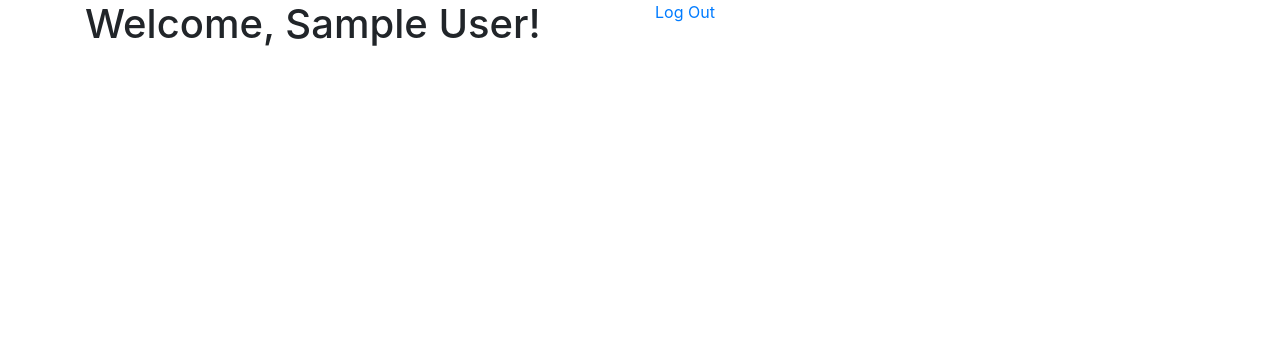
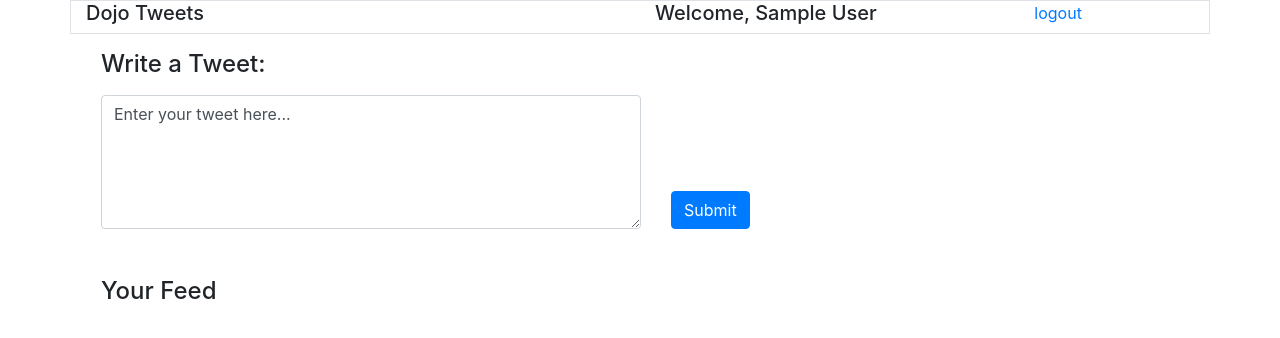
Before and after one commit to blacroix55/CodingDojo, a Flask app: page /user/1 in a window 1280 px wide. Shown: the top 338 px of the page. Run offline with Flask 2, Linux system fonts and the light colour scheme; the visitor is signed in with stand-in values (Sample User, id 1); data that the repository does not hold is empty; some libraries are stand-ins or nearby versions.

Commit message:
added Tweet landing page + tweet validation/submission + twitter feed

```diff
--- a/python/flask_mysql/registration/server.py
+++ b/python/flask_mysql/registration/server.py
@@ -5,17 +5,22 @@ from mysqlconnection import connectToMySQL      # import the function that will
 
 app = Flask(__name__)
 
-# App-wide items to be used throughout the program:
+#   App-wide items to be used throughout the program:
 app.secret_key = 'shh, this is a secret.  no one should know.' # set a secret key for security purposes
 EMAIL_REGEX = re.compile(r'^[a-zA-Z0-9.+_-]+@[a-zA-Z0-9._-]+\.[a-zA-Z]+$')
 bcrypt = Bcrypt(app)
 
+#   MAIN LANDING PAGE - REGISTRATION AND LOGIN
 @app.route("/")
 def index():
+    print ('*'*20)
+    print ('Rendering index.html')
     return render_template("index.html")
 
+#   CREATE NEW USER
 @app.route("/user/create", methods=["POST"])
 def create():
+    print ('*'*20)
     print ('Got registration request')
     print (request.form)
 
@@ -89,8 +94,11 @@ def create():
         print ("BAD DATA, DID NOT COMMIT")
     return redirect("/")
 
+#   USER LOGIN SEQUENCE
 @app.route("/user/login", methods=["POST"])
 def login():
+    print ('*'*20)
+    print ('Attempting to log user in')
     # Set up session data for auth = False
     if 'auth' not in session:
         session['auth'] = False
@@ -144,16 +152,68 @@ def login():
     # If user/pwd is wrong, punt back to /
     return redirect('/')
 
+#   USER HOME PAGE
 @app.route("/user/<int:id>")
 def home(id):
-    print ('entering /home (post auth)')
-    print (session)
-    if (session['auth']==True)  and (id == session['id']):
-        print ('session auth is true, going to render home.html next')
-        return render_template('home.html',session=session)
-    else:
+    print ('*'*20)
+    print ('Moving to user home page, post auth')
+
+    # If user not logged in or landing at right place, punt back to /
+    if (session['auth']==False)  or (id != session['id']):
         return redirect('/')
 
+    # Grab tweets to pass into render_template
+    mysql = connectToMySQL('registration')
+    query = 'SELECT CONCAT(users.first_name," ",users.last_name) as creator, tweets.message,tweets.created_at FROM registration.tweets JOIN registration.users ON users.id = tweets.creator_id ORDER BY tweets.created_at DESC'
+    data = {}
+    tweets = mysql.query_db(query,data)
+    print ("tweets =",tweets)
+
+    # Render page back to user
+    return render_template('home.html',session=session,tweets=tweets)
+
+#   CREATE TWEETS
+@app.route("/tweets/create", methods=["POST"])
+def create_tweets():
+
+    print ('*'*20)
+    print ('Got request to create a tweet')
+    print (request.form)
+
+    # If user not logged in, punt back to /
+    if (session['auth']==False):
+        return redirect('/')
+
+    # form validation
+    is_valid=True
+    if len(request.form['message'])<1:
+        flash ("Tweet must contain at least one character","tweet")
+        is_valid=False
+    elif len(request.form['message'])>255:
+        flash ("Tweet must be 255 chars or less","tweet")
+        is_valid=False
+
+    if is_valid==False:
+        print ("******** tweet validation failed ********")
+        return redirect('/user/'+str(session['id']))
+
+    # Commit tweet to database
+    mysql = connectToMySQL('registration')
+    query = 'INSERT INTO tweets (creator_id, message) VALUES ( %(creator_id)s, %(message)s )'
+    print (query)
+    data = {
+        'creator_id': session['id'],
+        'message': request.form['message']
+    }
+    tweet_id = mysql.query_db(query,data)
+    print('tweet_id =',tweet_id)
+    flash("Successfully added!")
+
+    return redirect('/user/'+str(session['id']))
+
+
+
+#   LOGOUT SEQUENCE
 @app.route("/logout")
 def logout():
     session.clear()
--- a/python/flask_mysql/registration/templates/home.html
+++ b/python/flask_mysql/registration/templates/home.html
@@ -9,12 +9,44 @@
 </head>
 <body>
     <div class="container">
+        <div class="row border">
+            <div class="col-6">
+                <h5>Dojo Tweets</h1>
+            </div>
+            <div class="col-4">
+                <h5>Welcome, {{session.first_name}}</h1>
+            </div>
+            <div class="col-2">
+                <a href='/logout'>logout</a>
+            </div>
+        </div>
+        <form class="row align-items-end form-group" action="/tweets/create" method="POST">
+            <div class="col-6">
+                <h4 class="m-3">Write a Tweet:</h4>
+                <textarea class="m-3 form-control" name="message" rows=5>Enter your tweet here...</textarea>
+                {%- with errors = get_flashed_messages(category_filter=['tweet']) %}
+                    {% if errors %}
+                        <div class="alert alert-danger" role="alert">
+                            {{errors.0}}
+                        </div>
+                    {% endif %}
+                {% endwith %}
+            </div>
+            <div class="col-2">
+                    <input class="m-3 btn btn-primary" type="submit" value="Submit">
+            </div>
+        </form>
         <div class="row">
-            <div class="col-sm">
-                <h1>Welcome, {{session.first_name}}!</h1>
+            <div class="col-3">
+                <h4 class="m-3">Your Feed</h4>
             </div>
-            <div class="col-sm">
-                <a href='/logout'>Log Out</a>
+            <div class="col-6">
+                {% for tweet in tweets %}
+                <div class="row border m-2 p-2">
+                    <h5 class="w-100">{{tweet.creator}} says:</h5>
+                    <p>{{tweet.message}}</p>
+                </div>
+                {% endfor %}
             </div>
         </div>
     </div>
```
Also changed, not shown: python/flask_mysql/registration/requirements.txt (+16 -21 lines).
